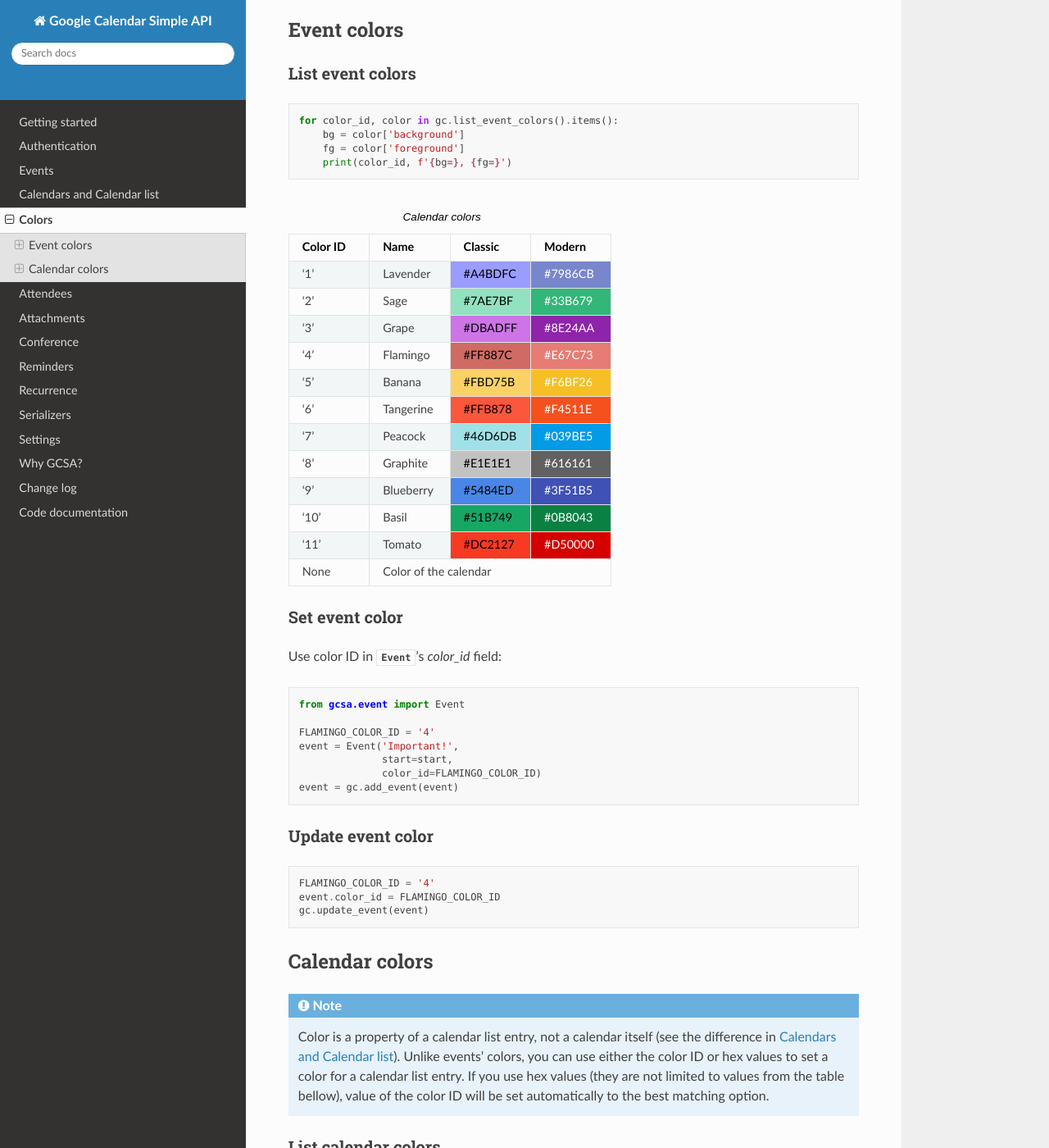
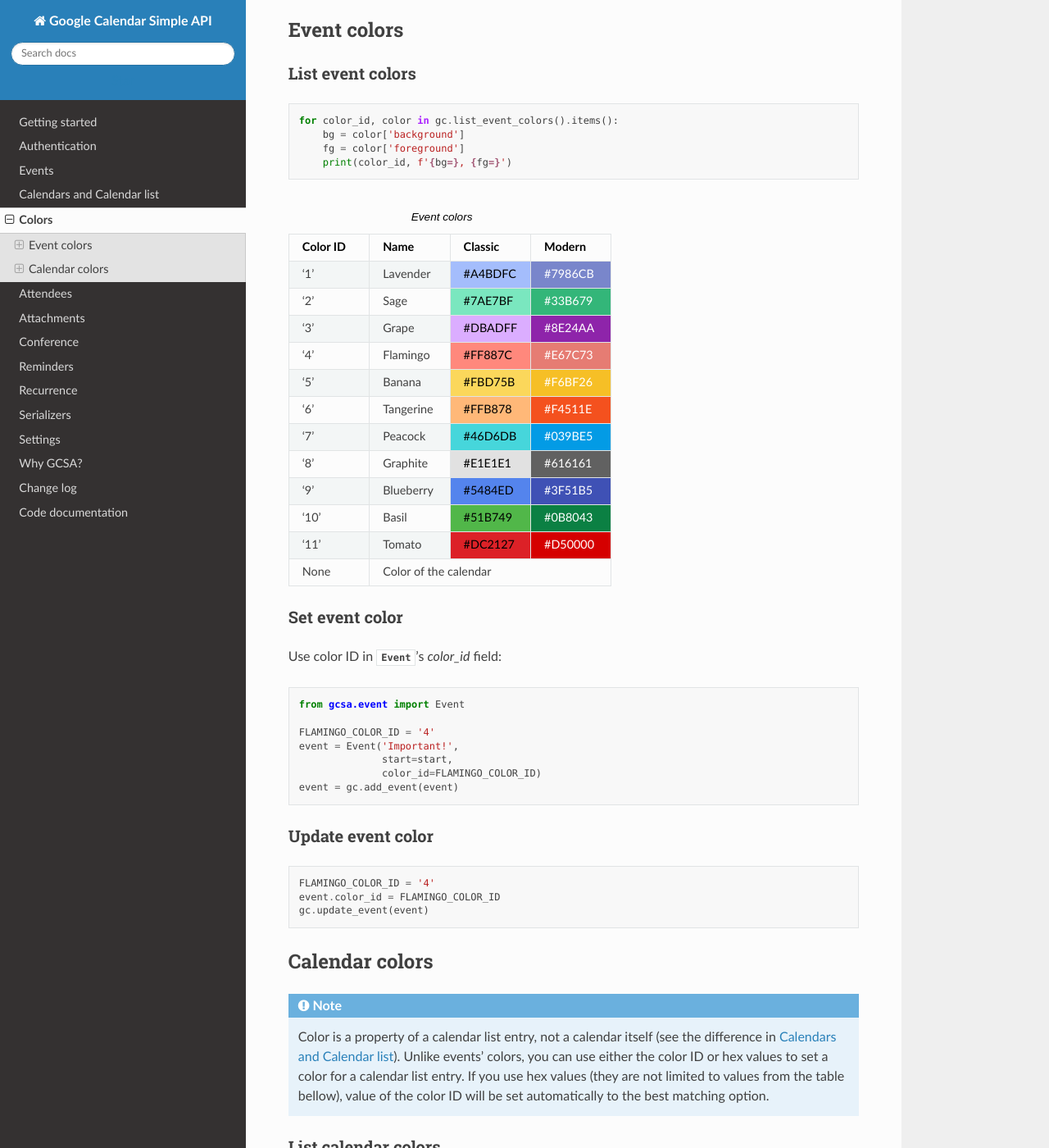
Before and after one commit to kuzmoyev/google-calendar-simple-api, a Sphinx documentation site: the page built from docs/source/colors.rst, in a window 1280 px wide and 1400 px high, scrolled down 510 px. Shown: the whole window at 82% size. Built offline with Sphinx 7.4.7 and the Read the Docs theme 2.0.0, drawn with Linux system fonts in a browser that asks for light colours; pages that are not in the unit, such as notebooks, are missing from menus.

Commit message:
Distinguish event and calendar colors with the same names

```diff
--- a/docs/source/_static/css/colors.css
+++ b/docs/source/_static/css/colors.css
@@ -1,352 +1,352 @@
 /* Event color */
-.lavender-classic {
+.lavender-classic-e {
     background-color: #A4BDFC !important;
     color: #000000
 }
 
-.lavender-modern {
+.lavender-modern-e {
     background-color: #7986CB !important;
     color: #FFFFFF
 }
 
-.sage-classic {
+.sage-classic-e {
     background-color: #7AE7BF !important;
     color: #000000
 }
 
-.sage-modern {
+.sage-modern-e {
     background-color: #33B679 !important;
     color: #FFFFFF
 }
 
-.grape-classic {
+.grape-classic-e {
     background-color: #DBADFF !important;
     color: #000000
 }
 
-.grape-modern {
+.grape-modern-e {
     background-color: #8E24AA !important;
     color: #FFFFFF
 }
 
-.flamingo-classic {
+.flamingo-classic-e {
     background-color: #FF887C !important;
     color: #000000
 }
 
-.flamingo-modern {
+.flamingo-modern-e {
     background-color: #E67C73 !important;
     color: #FFFFFF
 }
 
-.banana-classic {
+.banana-classic-e {
     background-color: #FBD75B !important;
     color: #000000
 }
 
-.banana-modern {
+.banana-modern-e {
     background-color: #F6BF26 !important;
     color: #FFFFFF
 }
 
-.tangerine-classic {
+.tangerine-classic-e {
     background-color: #FFB878 !important;
     color: #000000
 }
 
-.tangerine-modern {
+.tangerine-modern-e {
     background-color: #F4511E !important;
     color: #FFFFFF
 }
 
-.peacock-classic {
+.peacock-classic-e {
     background-color: #46D6DB !important;
     color: #000000
 }
 
-.peacock-modern {
+.peacock-modern-e {
     background-color: #039BE5 !important;
     color: #FFFFFF
 }
 
-.graphite-classic {
+.graphite-classic-e {
     background-color: #E1E1E1 !important;
     color: #000000
 }
 
-.graphite-modern {
+.graphite-modern-e {
     background-color: #616161 !important;
     color: #FFFFFF
 }
 
-.blueberry-classic {
+.blueberry-classic-e {
     background-color: #5484ED !important;
     color: #000000
 }
 
-.blueberry-modern {
+.blueberry-modern-e {
     background-color: #3F51B5 !important;
     color: #FFFFFF
 }
 
-.basil-classic {
+.basil-classic-e {
     background-color: #51B749 !important;
     color: #000000
 }
 
-.basil-modern {
+.basil-modern-e {
     background-color: #0B8043 !important;
     color: #FFFFFF
 }
 
-.tomato-classic {
+.tomato-classic-e {
     background-color: #DC2127 !important;
     color: #000000
 }
 
-.tomato-modern {
+.tomato-modern-e {
     background-color: #D50000 !important;
     color: #FFFFFF
 }
 
 
 /*Calendar colors*/
-.cocoa-classic {
+.cocoa-classic-c {
     background-color: #AC725E !important;
     color: #000000
 }
 
-.cocoa-modern {
+.cocoa-modern-c {
     background-color: #795548 !important;
     color: #FFFFFF
 }
 
-.flamingo-classic {
+.flamingo-classic-c {
     background-color: #D06B64 !important;
     color: #000000
 }
 
-.flamingo-modern {
+.flamingo-modern-c {
     background-color: #E67C73 !important;
     color: #FFFFFF
 }
 
-.tomato-classic {
+.tomato-classic-c {
     background-color: #F83A22 !important;
     color: #000000
 }
 
-.tomato-modern {
+.tomato-modern-c {
     background-color: #D50000 !important;
     color: #FFFFFF
 }
 
-.tangerine-classic {
+.tangerine-classic-c {
     background-color: #FA573C !important;
     color: #000000
 }
 
-.tangerine-modern {
+.tangerine-modern-c {
     background-color: #F4511E !important;
     color: #FFFFFF
 }
 
-.pumpkin-classic {
+.pumpkin-classic-c {
     background-color: #FF7537 !important;
     color: #000000
 }
 
-.pumpkin-modern {
+.pumpkin-modern-c {
     background-color: #EF6C00 !important;
     color: #FFFFFF
 }
 
-.mango-classic {
+.mango-classic-c {
     background-color: #FFAD46 !important;
     color: #000000
 }
 
-.mango-modern {
+.mango-modern-c {
     background-color: #F09300 !important;
     color: #FFFFFF
 }
 
-.eucalyptus-classic {
+.eucalyptus-classic-c {
     background-color: #42D692 !important;
     color: #000000
 }
 
-.eucalyptus-modern {
+.eucalyptus-modern-c {
     background-color: #009688 !important;
     color: #FFFFFF
 }
 
-.basil-classic {
+.basil-classic-c {
     background-color: #16A765 !important;
     color: #000000
 }
 
-.basil-modern {
+.basil-modern-c {
     background-color: #0B8043 !important;
     color: #FFFFFF
 }
 
-.pistachio-classic {
+.pistachio-classic-c {
     background-color: #7BD148 !important;
     color: #000000
 }
 
-.pistachio-modern {
+.pistachio-modern-c {
     background-color: #7CB342 !important;
     color: #FFFFFF
 }
 
-.avocado-classic {
+.avocado-classic-c {
     background-color: #B3DC6C !important;
     color: #000000
 }
 
-.avocado-modern {
+.avocado-modern-c {
     background-color: #C0CA33 !important;
     color: #FFFFFF
 }
 
-.citron-classic {
+.citron-classic-c {
     background-color: #FBE983 !important;
     color: #000000
 }
 
-.citron-modern {
+.citron-modern-c {
     background-color: #E4C441 !important;
     color: #FFFFFF
 }
 
-.banana-classic {
+.banana-classic-c {
     background-color: #FAD165 !important;
     color: #000000
 }
 
-.banana-modern {
+.banana-modern-c {
     background-color: #F6BF26 !important;
     color: #FFFFFF
 }
 
-.sage-classic {
+.sage-classic-c {
     background-color: #92E1C0 !important;
     color: #000000
 }
 
-.sage-modern {
+.sage-modern-c {
     background-color: #33B679 !important;
     color: #FFFFFF
 }
 
-.peacock-classic {
+.peacock-classic-c {
     background-color: #9FE1E7 !important;
     color: #000000
 }
 
-.peacock-modern {
+.peacock-modern-c {
     background-color: #039BE5 !important;
     color: #FFFFFF
 }
 
-.cobalt-classic {
+.cobalt-classic-c {
     background-color: #9FC6E7 !important;
     color: #000000
 }
 
-.cobalt-modern {
+.cobalt-modern-c {
     background-color: #4285F4 !important;
     color: #FFFFFF
 }
 
-.blueberry-classic {
+.blueberry-classic-c {
     background-color: #4986E7 !important;
     color: #000000
 }
 
-.blueberry-modern {
+.blueberry-modern-c {
     background-color: #3F51B5 !important;
     color: #FFFFFF
 }
 
-.lavender-classic {
+.lavender-classic-c {
     background-color: #9A9CFF !important;
     color: #000000
 }
 
-.lavender-modern {
+.lavender-modern-c {
     background-color: #7986CB !important;
     color: #FFFFFF
 }
 
-.wisteria-classic {
+.wisteria-classic-c {
     background-color: #B99AFF !important;
     color: #000000
 }
 
-.wisteria-modern {
+.wisteria-modern-c {
     background-color: #B39DDB !important;
     color: #FFFFFF
 }
 
-.graphite-classic {
+.graphite-classic-c {
     background-color: #C2C2C2 !important;
     color: #000000
 }
 
-.graphite-modern {
+.graphite-modern-c {
     background-color: #616161 !important;
     color: #FFFFFF
 }
 
-.birch-classic {
+.birch-classic-c {
     background-color: #CABDBF !important;
     color: #000000
 }
 
-.birch-modern {
+.birch-modern-c {
     background-color: #A79B8E !important;
     color: #FFFFFF
 }
 
-.radicchio-classic {
+.radicchio-classic-c {
     background-color: #CCA6AC !important;
     color: #000000
 }
 
-.radicchio-modern {
+.radicchio-modern-c {
     background-color: #AD1457 !important;
     color: #FFFFFF
 }
 
-.cherry-blossom-classic {
+.cherry-blossom-classic-c {
     background-color: #F691B2 !important;
     color: #000000
 }
 
-.cherry-blossom-modern {
+.cherry-blossom-modern-c {
     background-color: #D81B60 !important;
     color: #FFFFFF
 }
 
-.grape-classic {
+.grape-classic-c {
     background-color: #CD74E6 !important;
     color: #000000
 }
 
-.grape-modern {
+.grape-modern-c {
     background-color: #8E24AA !important;
     color: #FFFFFF
 }
 
-.amethyst-classic {
+.amethyst-classic-c {
     background-color: #A47AE2 !important;
     color: #000000
 }
 
-.amethyst-modern {
+.amethyst-modern-c {
     background-color: #9E69AF !important;
     color: #FFFFFF
 }
--- a/docs/source/colors.rst
+++ b/docs/source/colors.rst
@@ -33,58 +33,58 @@ List event colors
         print(color_id, f'{bg=}, {fg=}')
 
 .. CSS classes
-.. role:: lavender-classic
-.. role:: lavender-modern
-.. role:: sage-classic
-.. role:: sage-modern
-.. role:: grape-classic
-.. role:: grape-modern
-.. role:: flamingo-classic
-.. role:: flamingo-modern
-.. role:: banana-classic
-.. role:: banana-modern
-.. role:: tangerine-classic
-.. role:: tangerine-modern
-.. role:: peacock-classic
-.. role:: peacock-modern
-.. role:: graphite-classic
-.. role:: graphite-modern
-.. role:: blueberry-classic
-.. role:: blueberry-modern
-.. role:: basil-classic
-.. role:: basil-modern
-.. role:: tomato-classic
-.. role:: tomato-modern
+.. role:: lavender-classic-e
+.. role:: lavender-modern-e
+.. role:: sage-classic-e
+.. role:: sage-modern-e
+.. role:: grape-classic-e
+.. role:: grape-modern-e
+.. role:: flamingo-classic-e
+.. role:: flamingo-modern-e
+.. role:: banana-classic-e
+.. role:: banana-modern-e
+.. role:: tangerine-classic-e
+.. role:: tangerine-modern-e
+.. role:: peacock-classic-e
+.. role:: peacock-modern-e
+.. role:: graphite-classic-e
+.. role:: graphite-modern-e
+.. role:: blueberry-classic-e
+.. role:: blueberry-modern-e
+.. role:: basil-classic-e
+.. role:: basil-modern-e
+.. role:: tomato-classic-e
+.. role:: tomato-modern-e
 
 
 
-.. table:: Calendar colors
+.. table:: Event colors
     :widths: 1 1 1 1
 
     +----------+------------------+-------------------------------------+-------------------------------------+
     | Color ID | Name             | Classic                             |  Modern                             |
     +==========+==================+=====================================+=====================================+
-    | '1'      | Lavender         | :lavender-classic:`#A4BDFC`         | :lavender-modern:`#7986CB`          |
+    | '1'      | Lavender         | :lavender-classic-e:`#A4BDFC`       | :lavender-modern-e:`#7986CB`        |
     +----------+------------------+-------------------------------------+-------------------------------------+
-    | '2'      | Sage             | :sage-classic:`#7AE7BF`             | :sage-modern:`#33B679`              |
+    | '2'      | Sage             | :sage-classic-e:`#7AE7BF`           | :sage-modern-e:`#33B679`            |
     +----------+------------------+-------------------------------------+-------------------------------------+
-    | '3'      | Grape            | :grape-classic:`#DBADFF`            | :grape-modern:`#8E24AA`             |
+    | '3'      | Grape            | :grape-classic-e:`#DBADFF`          | :grape-modern-e:`#8E24AA`           |
     +----------+------------------+-------------------------------------+-------------------------------------+
-    | '4'      | Flamingo         | :flamingo-classic:`#FF887C`         | :flamingo-modern:`#E67C73`          |
+    | '4'      | Flamingo         | :flamingo-classic-e:`#FF887C`       | :flamingo-modern-e:`#E67C73`        |
     +----------+------------------+-------------------------------------+-------------------------------------+
-    | '5'      | Banana           | :banana-classic:`#FBD75B`           | :banana-modern:`#F6BF26`            |
+    | '5'      | Banana           | :banana-classic-e:`#FBD75B`         | :banana-modern-e:`#F6BF26`          |
     +----------+------------------+-------------------------------------+-------------------------------------+
-    | '6'      | Tangerine        | :tangerine-classic:`#FFB878`        | :tangerine-modern:`#F4511E`         |
+    | '6'      | Tangerine        | :tangerine-classic-e:`#FFB878`      | :tangerine-modern-e:`#F4511E`       |
     +----------+------------------+-------------------------------------+-------------------------------------+
-    | '7'      | Peacock          | :peacock-classic:`#46D6DB`          | :peacock-modern:`#039BE5`           |
+    | '7'      | Peacock          | :peacock-classic-e:`#46D6DB`        | :peacock-modern-e:`#039BE5`         |
     +----------+------------------+-------------------------------------+-------------------------------------+
-    | '8'      | Graphite         | :graphite-classic:`#E1E1E1`         | :graphite-modern:`#616161`          |
+    | '8'      | Graphite         | :graphite-classic-e:`#E1E1E1`       | :graphite-modern-e:`#616161`        |
     +----------+------------------+-------------------------------------+-------------------------------------+
-    | '9'      | Blueberry        | :blueberry-classic:`#5484ED`        | :blueberry-modern:`#3F51B5`         |
+    | '9'      | Blueberry        | :blueberry-classic-e:`#5484ED`      | :blueberry-modern-e:`#3F51B5`       |
     +----------+------------------+-------------------------------------+-------------------------------------+
-    | '10'     | Basil            | :basil-classic:`#51B749`            | :basil-modern:`#0B8043`             |
+    | '10'     | Basil            | :basil-classic-e:`#51B749`          | :basil-modern-e:`#0B8043`           |
     +----------+------------------+-------------------------------------+-------------------------------------+
-    | '11'     | Tomato           | :tomato-classic:`#DC2127`           | :tomato-modern:`#D50000`            |
+    | '11'     | Tomato           | :tomato-classic-e:`#DC2127`         | :tomato-modern-e:`#D50000`          |
     +----------+------------------+-------------------------------------+-------------------------------------+
     | None     | Color of the calendar                                                                        |
     +----------+------------------+-------------------------------------+-------------------------------------+
@@ -136,54 +136,54 @@ List calendar colors
         print(color_id, f'{bg=}, {fg=}')
 
 .. CSS classes
-.. role:: cocoa-classic
-.. role:: cocoa-modern
-.. role:: flamingo-classic
-.. role:: flamingo-modern
-.. role:: tomato-classic
-.. role:: tomato-modern
-.. role:: tangerine-classic
-.. role:: tangerine-modern
-.. role:: pumpkin-classic
-.. role:: pumpkin-modern
-.. role:: mango-classic
-.. role:: mango-modern
-.. role:: eucalyptus-classic
-.. role:: eucalyptus-modern
-.. role:: basil-classic
-.. role:: basil-modern
-.. role:: pistachio-classic
-.. role:: pistachio-modern
-.. role:: avocado-classic
-.. role:: avocado-modern
-.. role:: citron-classic
-.. role:: citron-modern
-.. role:: banana-classic
-.. role:: banana-modern
-.. role:: sage-classic
-.. role:: sage-modern
-.. role:: peacock-classic
-.. role:: peacock-modern
-.. role:: cobalt-classic
-.. role:: cobalt-modern
-.. role:: blueberry-classic
-.. role:: blueberry-modern
-.. role:: lavender-classic
-.. role:: lavender-modern
-.. role:: wisteria-classic
-.. role:: wisteria-modern
-.. role:: graphite-classic
-.. role:: graphite-modern
-.. role:: birch-classic
-.. role:: birch-modern
-.. role:: radicchio-classic
-.. role:: radicchio-modern
-.. role:: cherry-blossom-classic
-.. role:: cherry-blossom-modern
-.. role:: grape-classic
-.. role:: grape-modern
-.. role:: amethyst-classic
-.. role:: amethyst-modern
+.. role:: cocoa-classic-c
+.. role:: cocoa-modern-c
+.. role:: flamingo-classic-c
+.. role:: flamingo-modern-c
+.. role:: tomato-classic-c
+.. role:: tomato-modern-c
+.. role:: tangerine-classic-c
+.. role:: tangerine-modern-c
+.. role:: pumpkin-classic-c
+.. role:: pumpkin-modern-c
+.. role:: mango-classic-c
+.. role:: mango-modern-c
+.. role:: eucalyptus-classic-c
+.. role:: eucalyptus-modern-c
+.. role:: basil-classic-c
+.. role:: basil-modern-c
+.. role:: pistachio-classic-c
+.. role:: pistachio-modern-c
+.. role:: avocado-classic-c
+.. role:: avocado-modern-c
+.. role:: citron-classic-c
+.. role:: citron-modern-c
+.. role:: banana-classic-c
+.. role:: banana-modern-c
+.. role:: sage-classic-c
+.. role:: sage-modern-c
+.. role:: peacock-classic-c
+.. role:: peacock-modern-c
+.. role:: cobalt-classic-c
+.. role:: cobalt-modern-c
+.. role:: blueberry-classic-c
+.. role:: blueberry-modern-c
+.. role:: lavender-classic-c
+.. role:: lavender-modern-c
+.. role:: wisteria-classic-c
+.. role:: wisteria-modern-c
+.. role:: graphite-classic-c
+.. role:: graphite-modern-c
+.. role:: birch-classic-c
+.. role:: birch-modern-c
+.. role:: radicchio-classic-c
+.. role:: radicchio-modern-c
+.. role:: cherry-blossom-classic-c
+.. role:: cherry-blossom-modern-c
+.. role:: grape-classic-c
+.. role:: grape-modern-c
+.. role:: amethyst-classic-c
+.. role:: amethyst-modern-c
 
 .. table:: Calendar colors
     :widths: 1 1 1 1
@@ -191,53 +191,53 @@ List calendar colors
     +----------+------------------+-------------------------------------+-------------------------------------+
     | Color ID | Name             | Classic                             |  Modern                             |
     +==========+==================+=====================================+=====================================+
-    | '1'      | Cocoa            | :cocoa-classic:`#AC725E`            | :cocoa-modern:`#795548`             |
+    | '1'      | Cocoa            | :cocoa-classic-c:`#AC725E`          | :cocoa-modern-c:`#795548`           |
     +----------+------------------+-------------------------------------+-------------------------------------+
-    | '2'      | Flamingo         | :flamingo-classic:`#D06B64`         | :flamingo-modern:`#E67C73`          |
+    | '2'      | Flamingo         | :flamingo-classic-c:`#D06B64`       | :flamingo-modern-c:`#E67C73`        |
     +----------+------------------+-------------------------------------+-------------------------------------+
-    | '3'      | Tomato           | :tomato-classic:`#F83A22`           | :tomato-modern:`#D50000`            |
+    | '3'      | Tomato           | :tomato-classic-c:`#F83A22`         | :tomato-modern-c:`#D50000`          |
     +----------+------------------+-------------------------------------+-------------------------------------+
-    | '4'      | Tangerine        | :tangerine-classic:`#FA573C`        | :tangerine-modern:`#F4511E`         |
+    | '4'      | Tangerine        | :tangerine-classic-c:`#FA573C`      | :tangerine-modern-c:`#F4511E`       |
     +----------+------------------+-------------------------------------+-------------------------------------+
-    | '5'      | Pumpkin          | :pumpkin-classic:`#FF7537`          | :pumpkin-modern:`#EF6C00`           |
+    | '5'      | Pumpkin          | :pumpkin-classic-c:`#FF7537`        | :pumpkin-modern-c:`#EF6C00`         |
     +----------+------------------+-------------------------------------+-------------------------------------+
-    | '6'      | Mango            | :mango-classic:`#FFAD46`            | :mango-modern:`#F09300`             |
+    | '6'      | Mango            | :mango-classic-c:`#FFAD46`          | :mango-modern-c:`#F09300`           |
     +----------+------------------+-------------------------------------+-------------------------------------+
-    | '7'      | Eucalyptus       | :eucalyptus-classic:`#42D692`       | :eucalyptus-modern:`#009688`        |
+    | '7'      | Eucalyptus       | :eucalyptus-classic-c:`#42D692`     | :eucalyptus-modern-c:`#009688`      |
     +----------+------------------+-------------------------------------+-------------------------------------+
-    | '8'      | Basil            | :basil-classic:`#16A765`            | :basil-modern:`#0B8043`             |
+    | '8'      | Basil            | :basil-classic-c:`#16A765`          | :basil-modern-c:`#0B8043`           |
     +----------+------------------+-------------------------------------+-------------------------------------+
-    | '9'      | Pistachio        | :pistachio-classic:`#7BD148`        | :pistachio-modern:`#7CB342`         |
+    | '9'      | Pistachio        | :pistachio-classic-c:`#7BD148`      | :pistachio-modern-c:`#7CB342`       |
     +----------+------------------+-------------------------------------+-------------------------------------+
-    | '10'     | Avocado          | :avocado-classic:`#B3DC6C`          | :avocado-modern:`#C0CA33`           |
+    | '10'     | Avocado          | :avocado-classic-c:`#B3DC6C`        | :avocado-modern-c:`#C0CA33`         |
     +----------+------------------+-------------------------------------+-------------------------------------+
-    | '11'     | Citron           | :citron-classic:`#FBE983`           | :citron-modern:`#E4C441`            |
+    | '11'     | Citron           | :citron-classic-c:`#FBE983`         | :citron-modern-c:`#E4C441`          |
     +----------+------------------+-------------------------------------+-------------------------------------+
-    | '12'     | Banana           | :banana-classic:`#FAD165`           | :banana-modern:`#F6BF26`            |
+    | '12'     | Banana           | :banana-classic-c:`#FAD165`         | :banana-modern-c:`#F6BF26`          |
     +----------+------------------+-------------------------------------+-------------------------------------+
-    | '13'     | Sage             | :sage-classic:`#92E1C0`             | :sage-modern:`#33B679`              |
+    | '13'     | Sage             | :sage-classic-c:`#92E1C0`           | :sage-modern-c:`#33B679`            |
     +----------+------------------+-------------------------------------+-------------------------------------+
-    | '14'     | Peacock          | :peacock-classic:`#9FE1E7`          | :peacock-modern:`#039BE5`           |
+    | '14'     | Peacock          | :peacock-classic-c:`#9FE1E7`        | :peacock-modern-c:`#039BE5`         |
     +----------+------------------+-------------------------------------+-------------------------------------+
-    | '15'     | Cobalt           | :cobalt-classic:`#9FC6E7`           | :cobalt-modern:`#4285F4`            |
+    | '15'     | Cobalt           | :cobalt-classic-c:`#9FC6E7`         | :cobalt-modern-c:`#4285F4`          |
     +----------+------------------+-------------------------------------+-------------------------------------+
-    | '16'     | Blueberry        | :blueberry-classic:`#4986E7`        | :blueberry-modern:`#3F51B5`         |
+    | '16'     | Blueberry        | :blueberry-classic-c:`#4986E7`      | :blueberry-modern-c:`#3F51B5`       |
     +----------+------------------+-------------------------------------+-------------------------------------+
-    | '17'     | Lavender         | :lavender-classic:`#9A9CFF`         | :lavender-modern:`#7986CB`          |
+    | '17'     | Lavender         | :lavender-classic-c:`#9A9CFF`       | :lavender-modern-c:`#7986CB`        |
     +----------+------------------+-------------------------------------+-------------------------------------+
-    | '18'     | Wisteria         | :wisteria-classic:`#B99AFF`         | :wisteria-modern:`#B39DDB`          |
+    | '18'     | Wisteria         | :wisteria-classic-c:`#B99AFF`       | :wisteria-modern-c:`#B39DDB`        |
     +----------+------------------+-------------------------------------+-------------------------------------+
-    | '19'     | Graphite         | :graphite-classic:`#C2C2C2`         | :graphite-modern:`#616161`          |
+    | '19'     | Graphite         | :graphite-classic-c:`#C2C2C2`       | :graphite-modern-c:`#616161`        |
     +----------+------------------+-------------------------------------+-------------------------------------+
-    | '20'     | Birch            | :birch-classic:`#CABDBF`            | :birch-modern:`#A79B8E`             |
+    | '20'     | Birch            | :birch-classic-c:`#CABDBF`          | :birch-modern-c:`#A79B8E`           |
     +----------+------------------+-------------------------------------+-------------------------------------+
-    | '21'     | Radicchio        | :radicchio-classic:`#CCA6AC`        | :radicchio-modern:`#AD1457`         |
+    | '21'     | Radicchio        | :radicchio-classic-c:`#CCA6AC`      | :radicchio-modern-c:`#AD1457`       |
     +----------+------------------+-------------------------------------+-------------------------------------+
-    | '22'     | Cherry Blossom   | :cherry-blossom-classic:`#F691B2`   | :cherry-blossom-modern:`#D81B60`    |
+    | '22'     | Cherry Blossom   | :cherry-blossom-classic-c:`#F691B2` | :cherry-blossom-modern-c:`#D81B60`  |
     +----------+------------------+-------------------------------------+-------------------------------------+
-    | '23'     | Grape            | :grape-classic:`#CD74E6`            | :grape-modern:`#8E24AA`             |
+    | '23'     | Grape            | :grape-classic-c:`#CD74E6`          | :grape-modern-c:`#8E24AA`           |
     +----------+------------------+-------------------------------------+-------------------------------------+
-    | '24'     | Amethyst         | :amethyst-classic:`#A47AE2`         | :amethyst-modern:`#9E69AF`          |
+    | '24'     | Amethyst         | :amethyst-classic-c:`#A47AE2`       | :amethyst-modern-c:`#9E69AF`        |
     +----------+------------------+-------------------------------------+-------------------------------------+
 
 
```
